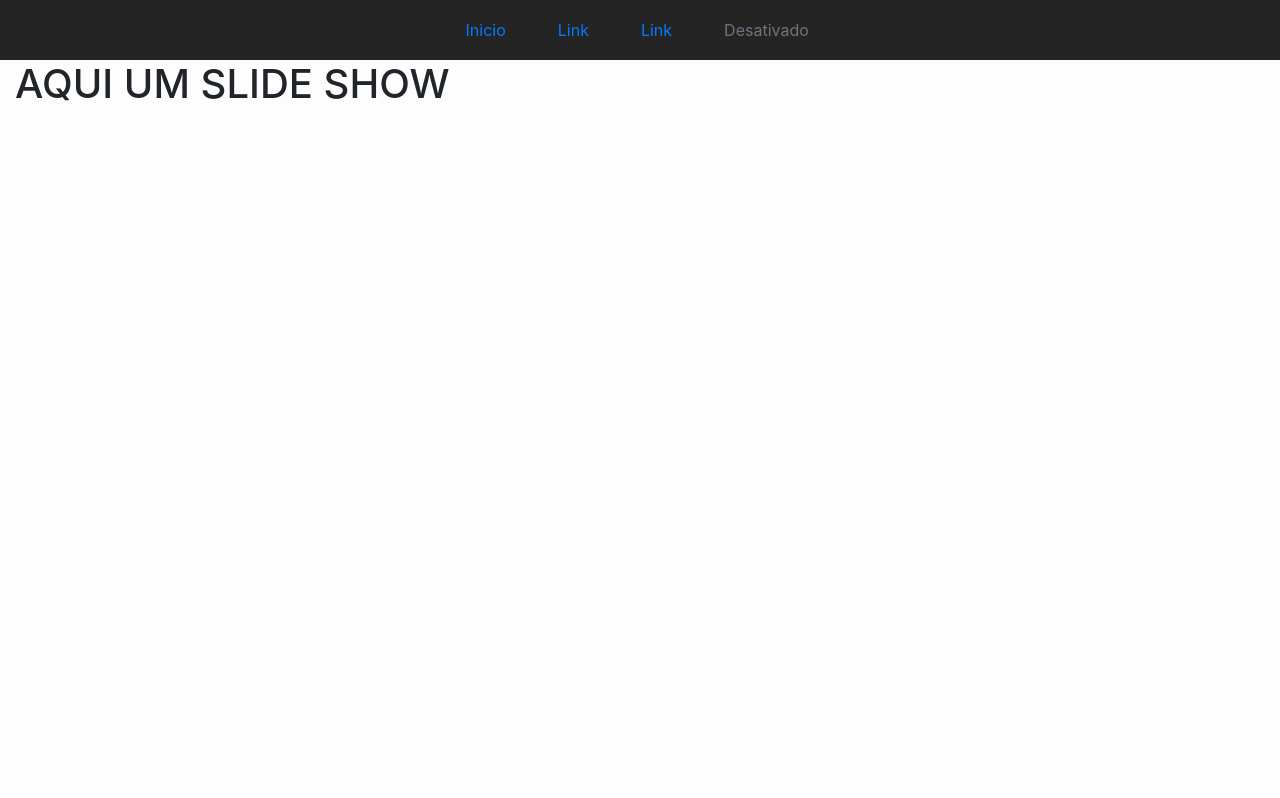
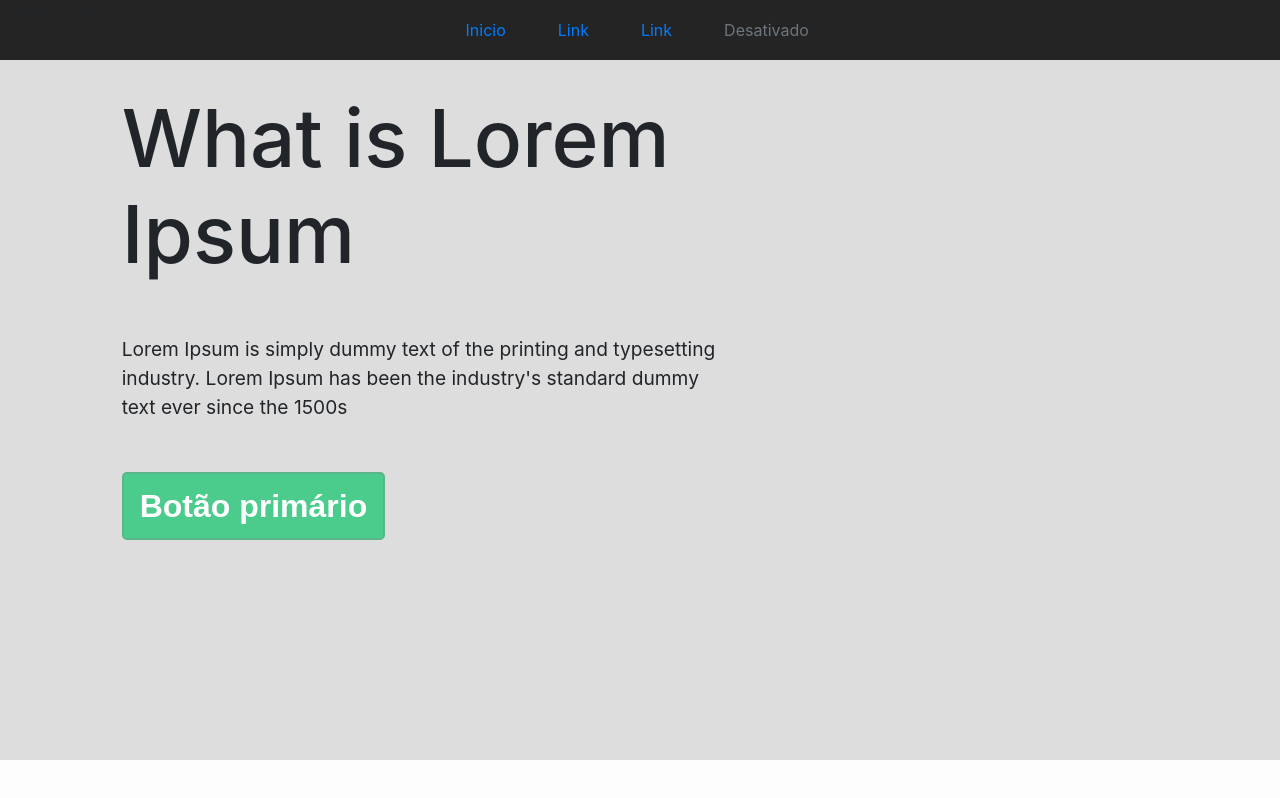
Before and after one commit to erickkaiquesilva/GreenCode, a React (Create React App) app in the folder greencode-web/: page / in a window 1280 px wide. Built offline with nearby package versions, Linux system fonts and the light colour scheme.

Commit message:
Atualização Site

```diff
--- a/greencode-web/src/style/style.css
+++ b/greencode-web/src/style/style.css
@@ -7,3 +7,14 @@ html, body{
 .menu ul{max-width: 1024px;}
 .menu li{margin: 10px 10px}
 .btns{float: right;}
+
+/* HOME */
+.wallpaper-homes{background: #DDD; height: 700px;}
+.info-banner{width: 700px; max-width: 700px; margin: 50px; float: left;}
+.title-big{font-size: 5em; padding: 30px 0px;}
+.description{font-size: 1.2em; padding: 15px 0px;}
+
+
+/* BUTTONS */
+.button-big{font-size: 2em; margin: 20px 0px; background: #4ccc8c; border: 2px solid #5ab688; font-weight: bold; font-family: 'Montserrat', sans-serif; color: #FFF;}
+.button-big:hover{background: #5ab688;}
--- a/greencode-web/src/ui/slider.js
+++ b/greencode-web/src/ui/slider.js
@@ -4,8 +4,18 @@ export default class Slide extends Component {
     render() {
         return (
             <>
-                <div className="container-fluid">
-                    <h1>AQUI UM SLIDE SHOW</h1>
+                <div className="container-fluid wallpaper-homes">
+                    <div className="row">
+                        <div className="col-lg-1"></div>
+                        <div className="col-lg-6">
+                            <h1 className="title-big">What is Lorem Ipsum</h1>
+                            <p className="description">
+                                Lorem Ipsum is simply dummy text of the printing and typesetting industry.
+                                Lorem Ipsum has been the industry's standard dummy text ever since the 1500s
+                            </p>
+                            <button type="button" class="btn btn-lg button-big">Botão primário</button>
+                        </div>
+                    </div>
                 </div>
             </>
         );
```
